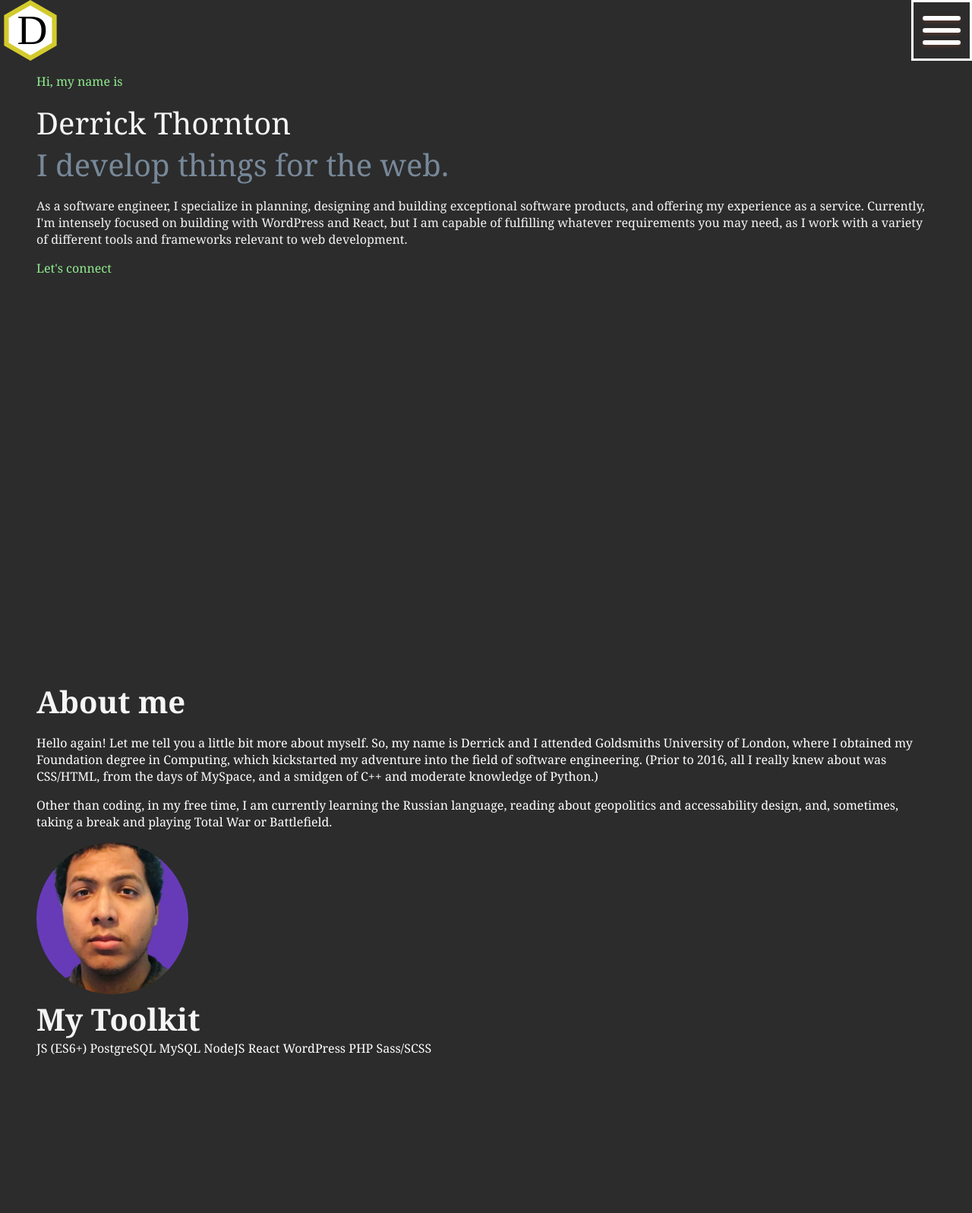
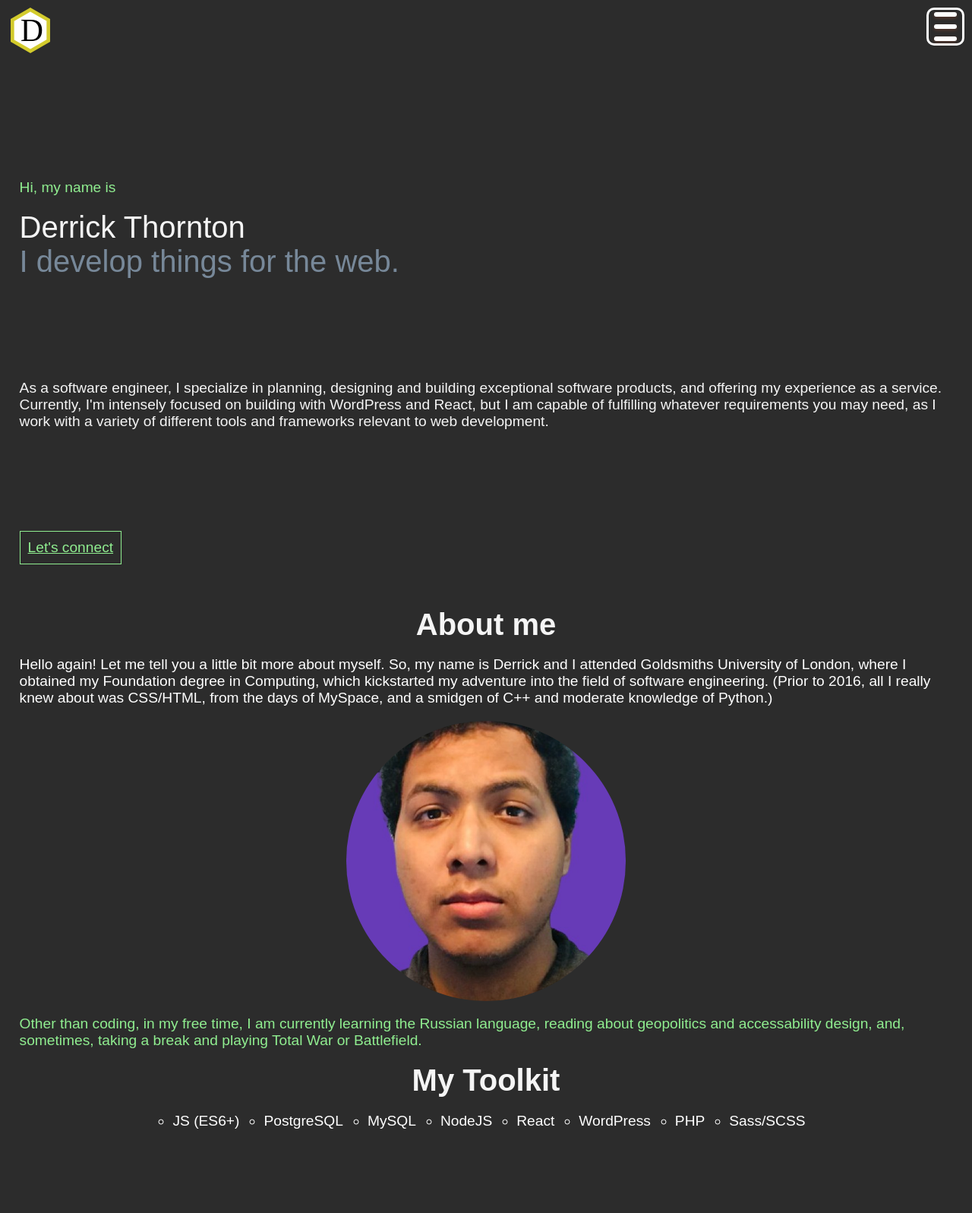
Before and after one commit to dropdel/portfolio, a plain HTML site: page index.html in a window 1280 px wide. Shown: the top 1597 px of the page at 76% size. Drawn offline with Linux system fonts and the light colour scheme; a web font is replaced by a local one.

Commit message:
New font, mobile design is finished, now going to work on making it look better on mobile and laptop

```diff
--- a/index.html
+++ b/index.html
@@ -13,11 +13,17 @@
 
     <!-- Firefox, Chrome, Safari, IE 11+ and Opera. 192x192 pixels in size. -->
     <link rel="icon" href="./assets/images/icon.ico" />
+    <link rel="preconnect" href="https://fonts.googleapis.com" />
+    <link rel="preconnect" href="https://fonts.gstatic.com" crossorigin />
+    <link
+      href="https://fonts.googleapis.com/css2?family=Alumni+Sans&display=swap"
+      rel="stylesheet"
+    />
     <link rel="stylesheet" type="text/css" href="styles/style.css" />
     <title>Derrick Thornton</title>
   </head>
   <body>
-    <header>
+    <header class="frontPage">
       <img
         src="assets/images/icon.svg"
         alt="my website's icon, hexagon with a D in the middle."
@@ -29,12 +35,12 @@
         <div class="menu-button__burger"></div>
       </div>
       <div class="nav-menu ordinary">
-        <a>About Me</a>
-        <a>Portfolio</a>
-        <a>Contact</a>
+        <a href="#about">About Me</a>
+        <a href="#portfolio">Portfolio</a>
+        <a href="#contact">Contact</a>
       </div>
     </header>
-    <section id="intro">
+    <section id="intro" class="frontPage">
       <article>
         <p class="exceptional">Hi, my name is</p>
         <p class="ordinary big-emphasis">Derrick Thornton</p>
@@ -50,9 +56,9 @@
           relevant to web development.
         </p>
       </article>
-      <a class="exceptional">Let's connect</a>
+      <a class="exceptional" href="#contact">Let's connect</a>
     </section>
-    <section>
+    <section id="about">
       <h2 class="ordinary big-emphasis">About me</h2>
       <article>
         <p>
@@ -63,34 +69,34 @@
           I really knew about was CSS/HTML, from the days of MySpace, and a
           smidgen of C++ and moderate knowledge of Python.)
         </p>
-        <p>
+        <img
+          src="assets/images/me.jpg"
+          height="100"
+          width="100"
+          alt="Photo of the author of the website, background color yellow"
+        />
+        <p class="exceptional justified">
           Other than coding, in my free time, I am currently learning the
           Russian language, reading about geopolitics and accessability design,
           and, sometimes, taking a break and playing Total War or Battlefield.
         </p>
-        <img
-          src="assets/images/me.jpg"
-          height="200"
-          width="200"
-          alt="Photo of the author of the website, background color yellow"
-        />
       </article>
       <article>
         <h2 class="ordinary big-emphasis">My Toolkit</h2>
-        <div>
+        <ul>
           <!-- Icons for JS, React, NodeJS, PostgreSQL, MySQL, PHP, SASS, WordPress -->
-          <span>JS (ES6+)</span>
-          <span>PostgreSQL</span>
-          <span>MySQL</span>
-          <span>NodeJS</span>
-          <span>React</span>
-          <span>WordPress</span>
-          <span>PHP</span>
-          <span>Sass/SCSS</span>
-        </div>
+          <li>JS (ES6+)</li>
+          <li>PostgreSQL</li>
+          <li>MySQL</li>
+          <li>NodeJS</li>
+          <li>React</li>
+          <li>WordPress</li>
+          <li>PHP</li>
+          <li>Sass/SCSS</li>
+        </ul>
       </article>
     </section>
-    <section>
+    <section id="portfolio">
       <h2 class="ordinary big-emphasis">Noteworthy Projects</h2>
       <main>
         <!-- Flexbox organized rectangles, pointing to github and live version. Title, description and tools used.
@@ -98,14 +104,14 @@
         -->
       </main>
     </section>
-    <section>
+    <section id="contact">
       <h2 class="ordinary big-emphasis">Get in touch</h2>
       <div>
         <article>
           <p>Feel free to contact me and I'll be sure to reply very quickly.</p>
           <!-- font awesome icons to LinkedIn, telegram, github -->
         </article>
-        <article>
+        <article class="form-area">
           <form action="https://formspree.io/f/mvoddlgo" method="POST">
             <label for="name" class="hideEl">name</label>
             <input
@@ -127,7 +133,9 @@
             <textarea
               id="message"
               placeholder="type your message here"
+              required
             ></textarea>
+            <input id="submit" type="submit" value="Send Message" />
           </form>
         </article>
       </div>
--- a/scripts/main.js
+++ b/scripts/main.js
@@ -12,3 +12,14 @@ menuButton.addEventListener("click", () => {
     menuOpen = false;
   }
 });
+
+const navMenuItem = document.querySelectorAll(".nav-menu a");
+for (let item of navMenuItem) {
+  item.addEventListener("click", () => {
+    resetButtonAndMenu();
+  });
+}
+function resetButtonAndMenu() {
+  menuButton.classList.remove("open");
+  navMenu.classList.remove("open");
+}
--- a/styles/style.css
+++ b/styles/style.css
@@ -10,13 +10,15 @@ html {
 }
 body {
   margin: 0;
-  font-family: Cambria, Cochin, Georgia, Times, "Times New Roman", serif;
+  font-family: "Alumni Sans", sans-serif;
   background-color: #2c2c2c;
   color: white;
   height: inherit;
+  font-size: 1.2rem;
 }
 h2 {
   margin: 0;
+  text-align: center;
 }
 /* Resetting styles */
 
@@ -25,32 +27,37 @@ header {
   justify-content: space-between;
   width: 100%;
   overflow: hidden;
+  height: 20vh;
 }
 header > img {
-  height: 80px;
-  width: 80px;
+  height: 60px;
+  width: 60px;
+  margin: 10px;
 }
 section {
-  margin: 0 3rem 0 3rem;
+  margin: 0 1.6rem 0 1.6rem;
   height: 100%;
 }
 article > img {
   border-radius: 100%;
 }
 .menu-button {
-  position: relative;
+  position: fixed;
   z-index: 4;
+  right: 10px;
+  top: 10px;
   display: flex;
   justify-content: center;
   align-items: center;
-  width: 80px;
-  height: 80px;
+  width: 50px;
+  height: 50px;
+  border-radius: 10px;
   cursor: pointer;
   transition: all 0.5s ease-in-out;
   border: 3px solid white;
 }
 .menu-button__burger {
-  width: 50px;
+  width: 30px;
   height: 6px;
   background: white;
   border-radius: 5px;
@@ -61,7 +68,7 @@ article > img {
 .menu-button__burger::after {
   content: "";
   position: absolute;
-  width: 50px;
+  width: 30px;
   height: 6px;
   background: white;
   border-radius: 5px;
@@ -108,11 +115,76 @@ article > img {
   height: 100%;
   display: flex;
   justify-content: center;
+  align-items: center;
   flex-direction: column;
   width: 100%;
   visibility: hidden;
   transition: all 0.5s ease-in-out;
 }
+.nav-menu a {
+  color: white;
+  margin-top: 2.5rem;
+}
 .nav-menu.open {
   visibility: visible;
 }
+#intro {
+  display: flex;
+  flex-direction: column;
+  justify-content: space-around;
+}
+
+#intro a {
+  border: 1px solid lightgreen;
+  width: fit-content;
+  padding: 10px;
+}
+#intro a:hover {
+  background-color: whitesmoke;
+  color: black;
+  cursor: pointer;
+  border: whitesmoke;
+}
+section.frontPage {
+  height: 80vh;
+}
+#about img {
+  display: block;
+  margin-left: auto;
+  margin-right: auto;
+  width: 30%;
+  height: 30%;
+}
+#about ul {
+  list-style-type: circle;
+  display: flex;
+  justify-content: center;
+  flex-wrap: wrap;
+}
+#about ul li {
+  margin-right: 2rem;
+}
+
+form {
+  display: flex;
+  flex-direction: column;
+  align-items: center;
+  justify-content: space-evenly;
+  height: 70vh;
+}
+form input {
+  width: 13rem;
+  height: 2rem;
+}
+form textarea {
+  height: 10rem;
+  width: 15rem;
+}
+form #submit {
+  background-color: rgb(240, 240, 88);
+  color: black;
+  border: none;
+}
+form #submit:hover {
+  cursor: pointer;
+}
```
